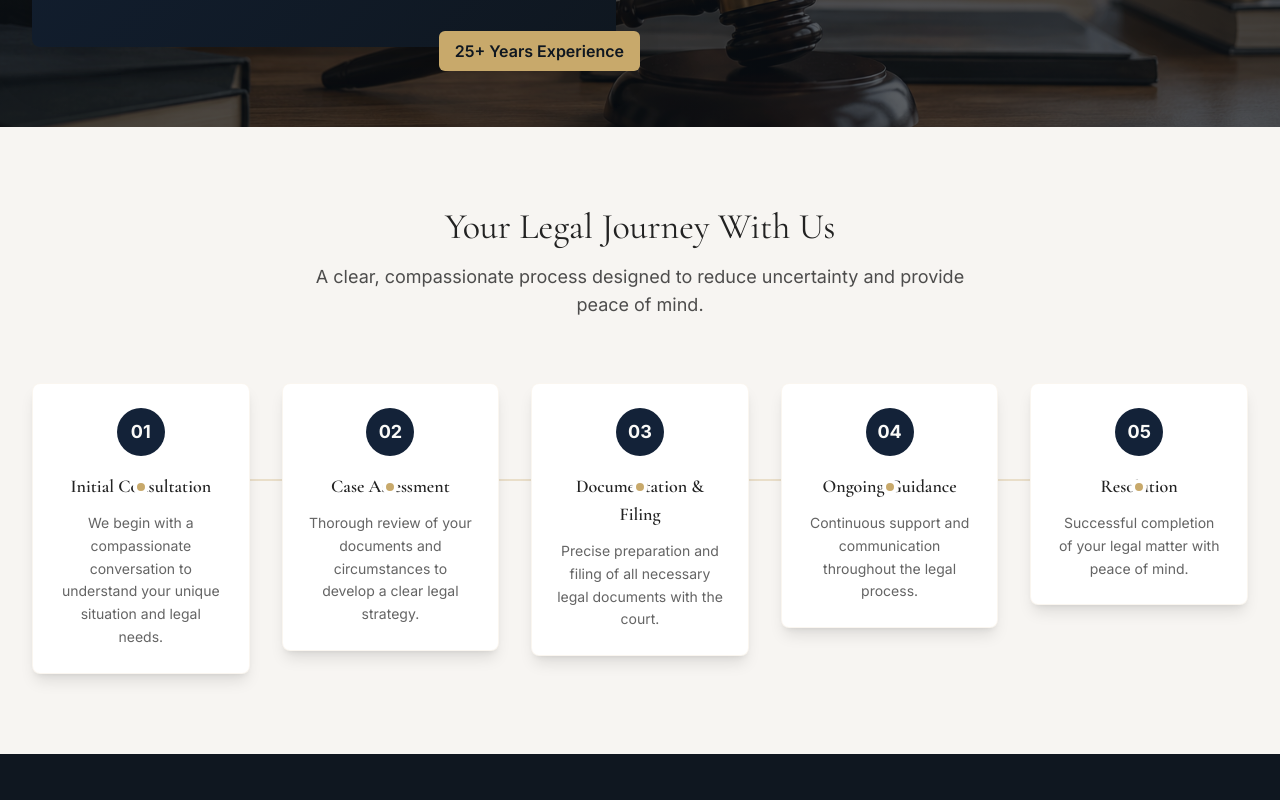
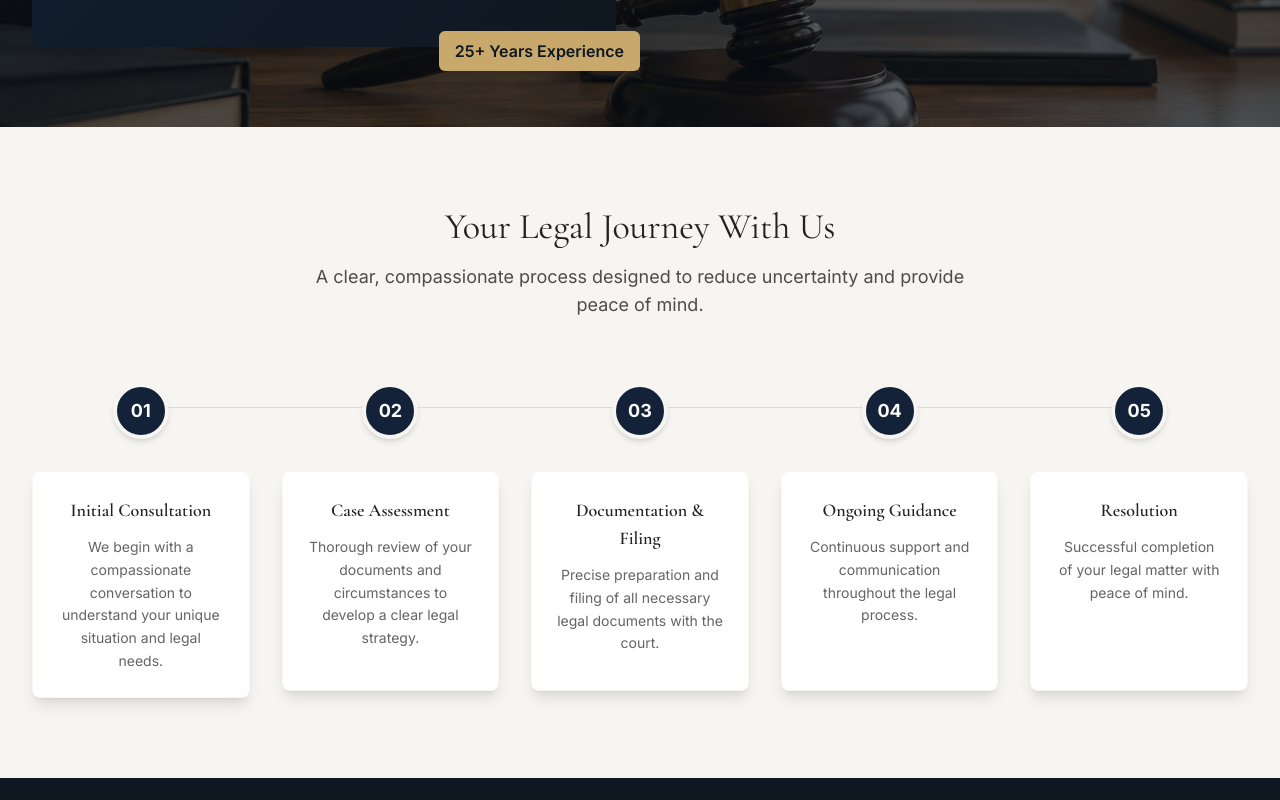
Before and after one commit to burchdad/keisha-law, a Next.js app: page / in a window 1280 px wide. Shown: the part 2800-3600 px from the top of the page. Built offline with nearby package versions, Linux system fonts and the light colour scheme.

Commit message:
updated processguidancesection

```diff
--- a/components/ProcessGuidanceSection.tsx
+++ b/components/ProcessGuidanceSection.tsx
@@ -6,33 +6,38 @@ const steps = [
   {
     number: '01',
     title: 'Initial Consultation',
-    description: 'We begin with a compassionate conversation to understand your unique situation and legal needs.',
+    description:
+      'We begin with a compassionate conversation to understand your unique situation and legal needs.',
   },
   {
     number: '02',
     title: 'Case Assessment',
-    description: 'Thorough review of your documents and circumstances to develop a clear legal strategy.',
+    description:
+      'Thorough review of your documents and circumstances to develop a clear legal strategy.',
   },
   {
     number: '03',
     title: 'Documentation & Filing',
-    description: 'Precise preparation and filing of all necessary legal documents with the court.',
+    description:
+      'Precise preparation and filing of all necessary legal documents with the court.',
   },
   {
     number: '04',
     title: 'Ongoing Guidance',
-    description: 'Continuous support and communication throughout the legal process.',
+    description:
+      'Continuous support and communication throughout the legal process.',
   },
   {
     number: '05',
     title: 'Resolution',
-    description: 'Successful completion of your legal matter with peace of mind.',
+    description:
+      'Successful completion of your legal matter with peace of mind.',
   },
 ];
 
 export default function ProcessGuidanceSection() {
   return (
-    <section className="py-20 bg-warm-ivory">
+    <section className="py-20 bg-warm-ivory overflow-hidden">
       <div className="max-w-7xl mx-auto px-4 sm:px-6 lg:px-8">
         <motion.div
           initial={{ opacity: 0, y: 30 }}
@@ -44,16 +49,18 @@ export default function ProcessGuidanceSection() {
           <h2 className="text-3xl md:text-4xl font-serif font-light text-text mb-4">
             Your Legal Journey With Us
           </h2>
+
           <p className="text-lg text-text/80 max-w-2xl mx-auto">
-            A clear, compassionate process designed to reduce uncertainty and provide peace of mind.
+            A clear, compassionate process designed to reduce uncertainty and
+            provide peace of mind.
           </p>
         </motion.div>
 
         <div className="relative">
-          {/* Timeline line */}
-          <div className="hidden lg:block absolute top-24 left-1/2 transform -translate-x-1/2 w-full max-w-4xl h-0.5 bg-accent-gold/30"></div>
+          {/* Desktop timeline line */}
+          <div className="hidden lg:block absolute top-6 left-1/2 -translate-x-1/2 w-full max-w-5xl h-px bg-accent-gold/35" />
 
-          <div className="grid grid-cols-1 lg:grid-cols-5 gap-8">
+          <div className="grid grid-cols-1 lg:grid-cols-5 gap-8 relative z-10">
             {steps.map((step, index) => (
               <motion.div
                 key={step.number}
@@ -61,22 +68,23 @@ export default function ProcessGuidanceSection() {
                 whileInView={{ opacity: 1, y: 0 }}
                 transition={{ duration: 0.6, delay: index * 0.1 }}
                 viewport={{ once: true }}
-                className="relative text-center"
+                className="relative flex flex-col items-center text-center"
               >
-                <div className="bg-white shadow-lg rounded-lg p-6 border border-accent-gold/10 hover:shadow-xl transition-shadow duration-300">
-                  <div className="w-12 h-12 bg-secondary text-muted-whites rounded-full flex items-center justify-center font-bold text-lg mx-auto mb-4">
-                    {step.number}
-                  </div>
+                {/* Number marker sits on the timeline */}
+                <div className="relative z-20 w-14 h-14 bg-secondary text-muted-whites rounded-full flex items-center justify-center font-bold text-lg mb-8 shadow-md border-4 border-warm-ivory">
+                  {step.number}
+                </div>
+
+                {/* Card sits below the timeline */}
+                <div className="bg-white shadow-lg rounded-lg p-6 border border-accent-gold/10 hover:shadow-xl transition-shadow duration-300 min-h-[220px] w-full">
                   <h3 className="text-lg font-serif font-semibold text-text mb-3">
                     {step.title}
                   </h3>
+
                   <p className="text-text/70 text-sm leading-relaxed">
                     {step.description}
                   </p>
                 </div>
-
-                {/* Timeline dot for desktop */}
-                <div className="hidden lg:block absolute top-24 left-1/2 transform -translate-x-1/2 w-4 h-4 bg-accent-gold rounded-full border-4 border-white"></div>
               </motion.div>
             ))}
           </div>
```
